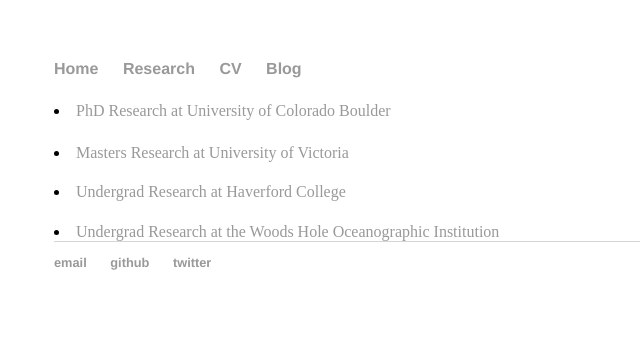
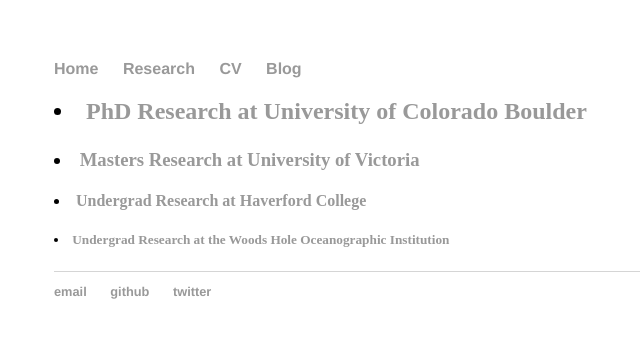
Before and after one commit to jlreeve/jlreeve.github.io, a Jekyll site: the page built from research/index.html, in a window 1280 px wide. Shown: the top 338 px of the page, without its empty margins (138-778 px from the left). Built offline with Jekyll 4.4.1, drawn with Linux system fonts in a browser that asks for light colours.

Commit message:
formatting testing

```diff
--- a/research/index.html
+++ b/research/index.html
@@ -4,22 +4,22 @@ title: Research
 ---
 
 <div class="blurb">
-	<h2></h2>
-	<p><li><a href="/research/phd">PhD Research at University of Colorado Boulder</a></li></p>
+	<h2><li><a href="/research/phd">PhD Research at University of Colorado Boulder</a></li></h2>
+	<p></p>
 </div><!-- /.blurb -->
 
 
 <div class="blurb">
-	<h3></h3>
-	<li><a href="/research/masters">Masters Research at University of Victoria</a></li>
+	<h3><li><a href="/research/masters">Masters Research at University of Victoria</a></li></h3>
+
 </div><!-- /.blurb -->
 
 <div class="blurb">
-	<h4></h4>
-	<li><a href="/research/undergrad_hc">Undergrad Research at Haverford College</a></li>
+	<h4><li><a href="/research/undergrad_hc">Undergrad Research at Haverford College</a></li></h4>
+
 </div><!-- /.blurb -->
 
 <div class="blurb">
-	<h5></h5>
-	<li><a href="/research/undergrad_whoi">Undergrad Research at the Woods Hole Oceanographic Institution</a></li>
+	<h5><li><a href="/research/undergrad_whoi">Undergrad Research at the Woods Hole Oceanographic Institution</a></li></h5>
+
 </div><!-- /.blurb -->
```
